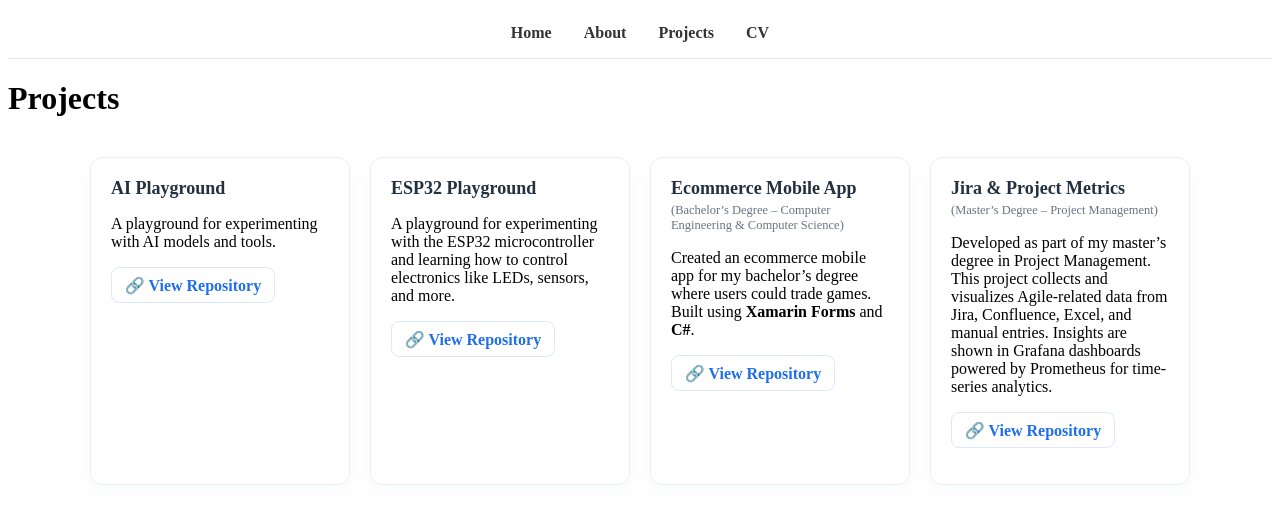
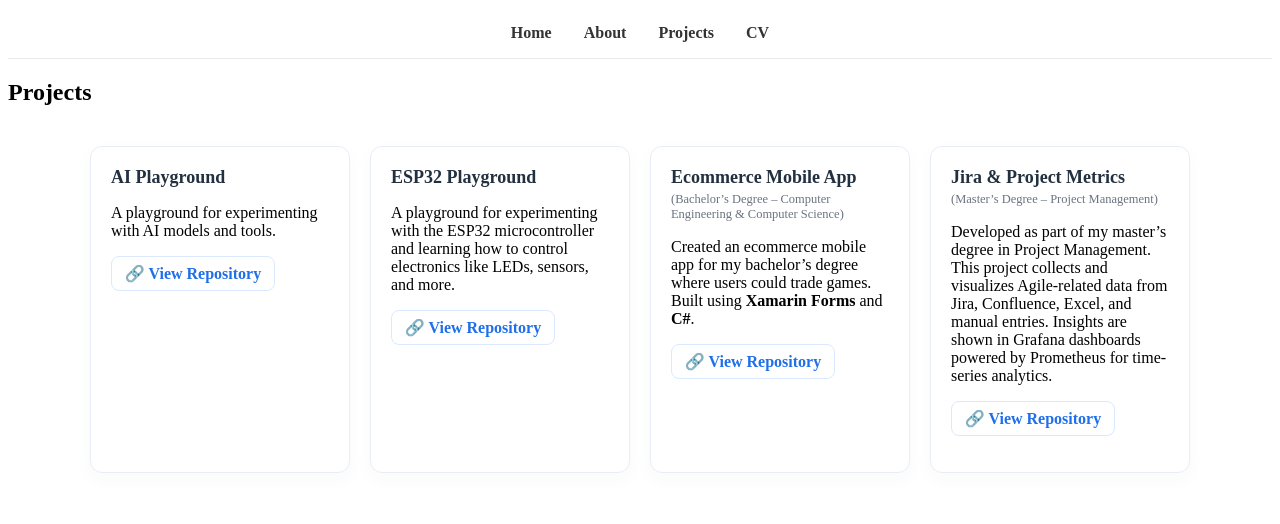
Before and after one commit to vinersar31/portfolio, a Jekyll site: the page built from projects.md, in a window 1280 px wide. Shown: the top 524 px of the page. Built offline with Jekyll 4.4.1, drawn with Linux system fonts in a browser that asks for light colours.

```diff
--- a/projects.md
+++ b/projects.md
@@ -4,7 +4,7 @@ title: Projects
 permalink: /projects.html
 ---
 
-# Projects
+## Projects
 
 <section class="projects-grid">
 
```
Also changed, not shown: .stylelintrc.json (added).
